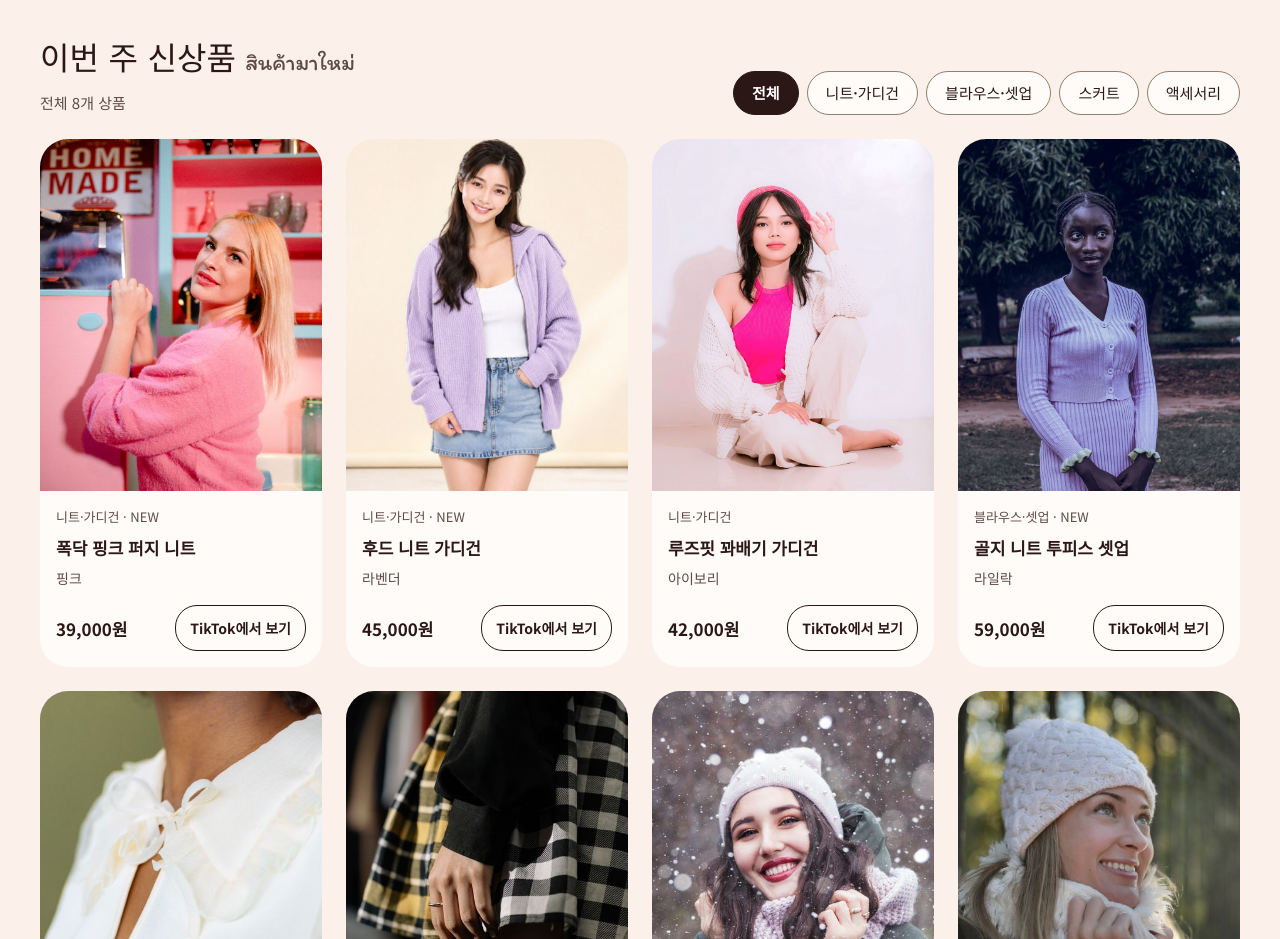
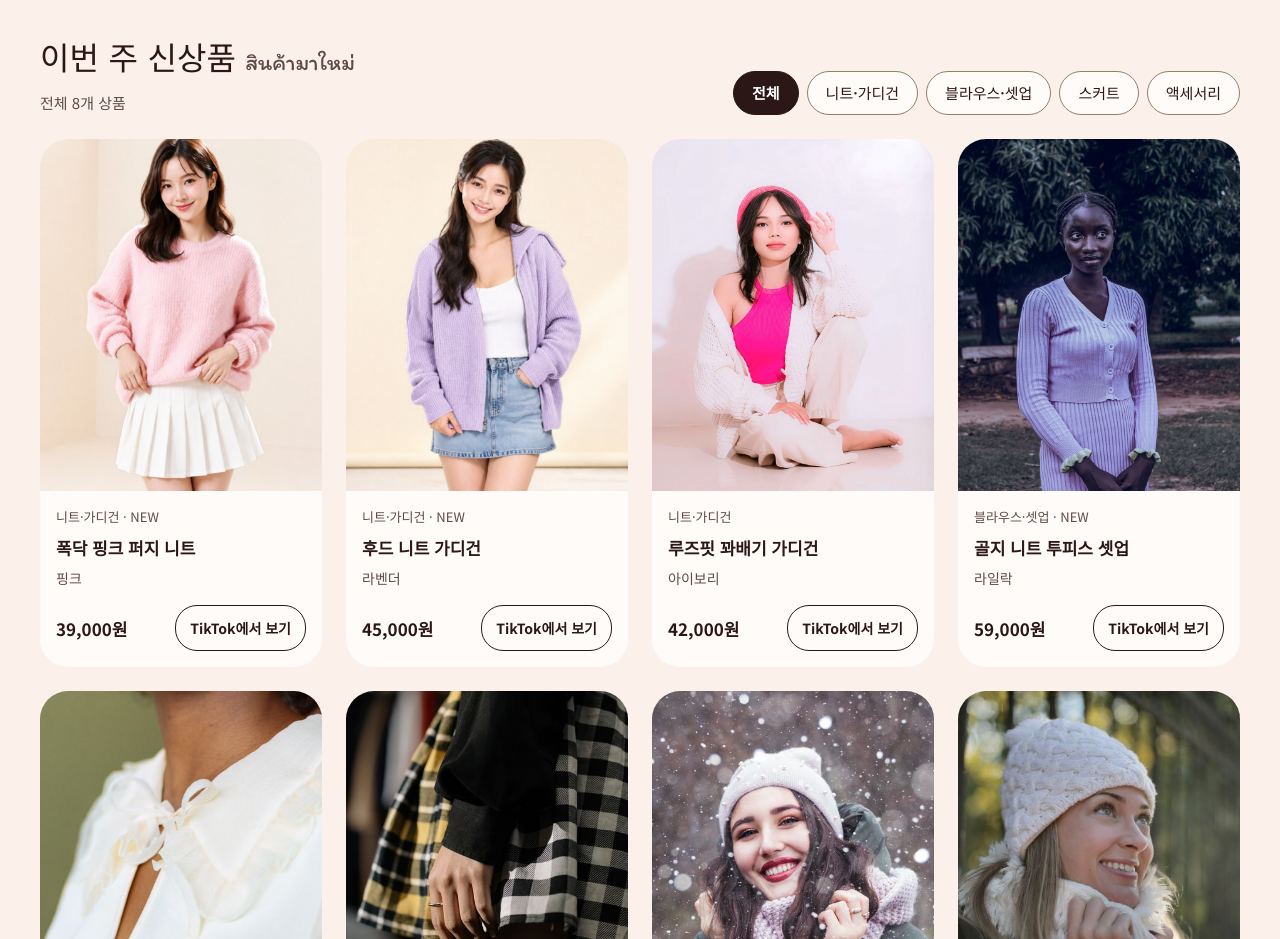
Before and after one commit to subrother-stack/geonsi-closet, a plain HTML site: page index.html in a window 1280 px wide. Shown: the part 1120-2059 px from the top of the page. Drawn offline with nearby package versions, Linux system fonts and the light colour scheme.

Commit message:
핑크 니트 사진 교체
Co-Authored-By: Claude Fable 5.2 <noreply@anthropic.com>
Claude-Session: https://claude.ai/code/session_011gSCbmZrFRCqTdRnfBuwSA

```diff
--- a/index.html
+++ b/index.html
@@ -115,7 +115,7 @@ button:focus-visible,a:focus-visible,input:focus-visible{outline:3px solid #B847
 
 <div class="prod" data-cat="knit" style="display: contents">
 <article style="background: #FFFBF8; border-radius: 28px; overflow: hidden; display: flex; flex-direction: column">
-<img src="images/p14160573.jpg" alt="핑크 퍼지 니트 착용 사진" style="display: block; width: 100%; aspect-ratio: 4 / 5; object-fit: cover">
+<img src="images/ai-pink-knit.jpg" alt="핑크 퍼지 니트와 화이트 플리츠 스커트 착용 사진" style="display: block; width: 100%; aspect-ratio: 4 / 5; object-fit: cover">
 <div style="padding: 16px; display: flex; flex-direction: column; gap: 6px; flex-grow: 1">
 <span style="font-size: 13px; color: #5E4B45">니트·가디건 · NEW</span>
 <h3 style="margin: 0; font-size: 17px; font-weight: 700">폭닥 핑크 퍼지 니트</h3>
```
Also changed, not shown: images/ai-pink-knit.jpg (added), images/p14160573.jpg (deleted).
